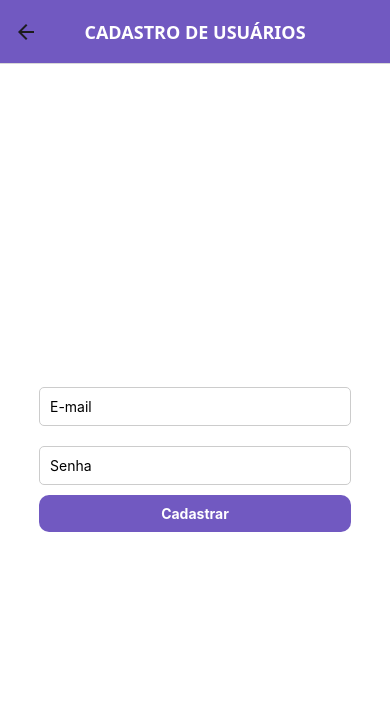
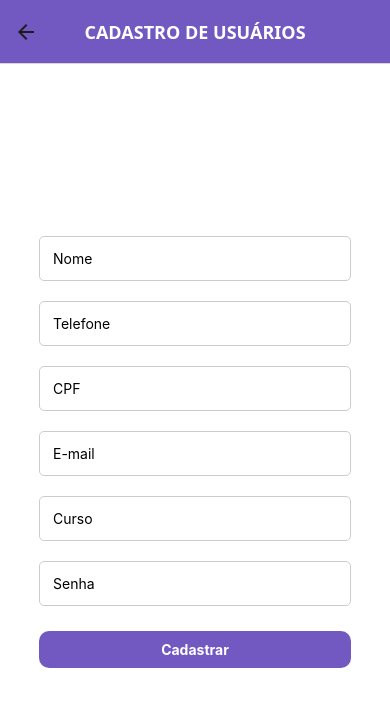
Before and after one commit to GabrielFillip/Poke-API-View, a React Native app: screen /CadastrarUsuario in a window 390 px wide. Shown: the top 706 px of the page. Built offline with nearby package versions, Linux system fonts and the light colour scheme.

Commit message:
"adaptando o cadastro e conectando a API"

```diff
--- a/src/pages/cadastro.js
+++ b/src/pages/cadastro.js
@@ -6,37 +6,80 @@ import {
   TouchableOpacity,
   Text,
   StyleSheet,
+  KeyboardAvoidingView,
+  ScrollView,
+  TouchableWithoutFeedback,
+  Keyboard,
+  Platform
 } from "react-native";
 
 export default class CadastrarUsuario extends Component {
   state = {
+    nome: "",
+    telefone: "",
+    cpf: "",
     email: "",
+    curso: "",
     password: "",
   };
 
   handleCadastro = async () => {
-    const { email, password } = this.state;
-    if (!email || !password) {
+    const { nome, telefone, cpf, email, curso, password } = this.state;
+    if (!nome || !telefone || !cpf || !email || !curso || !password) {
       alert("Preencha todos os campos!");
       return;
     }
-    const user = {
-      email,
-      password,
-    };
+
+    const user = { nome, telefone, cpf, email, curso, senha: password };
+
+    try {
       await AsyncStorage.setItem("user", JSON.stringify(user));
       alert("Usuário cadastrado com sucesso!");
       this.props.navigation.navigate("Login");
+    } catch (error) {
+      alert("Erro ao salvar os dados. Tente novamente.");
+      console.error(error);
+    }
   };
 
   render() {
     return (
-      <View style={styles.container}>
+      <KeyboardAvoidingView
+        behavior={Platform.OS === "ios" ? "padding" : "height"}
+        style={styles.container}
+      >
+        <TouchableWithoutFeedback onPress={Keyboard.dismiss}>
+          <ScrollView contentContainerStyle={styles.scrollContainer}>
+            <View style={styles.div}>
+              <TextInput
+                style={styles.input}
+                placeholder="Nome"
+                value={this.state.nome}
+                onChangeText={(nome) => this.setState({ nome })}
+              />
+              <TextInput
+                style={styles.input}
+                placeholder="Telefone"
+                value={this.state.telefone}
+                onChangeText={(telefone) => this.setState({ telefone })}
+              />
+              <TextInput
+                style={styles.input}
+                placeholder="CPF"
+                value={this.state.cpf}
+                onChangeText={(cpf) => this.setState({ cpf })}
+              />
               <TextInput
                 style={styles.input}
                 placeholder="E-mail"
                 value={this.state.email}
                 onChangeText={(email) => this.setState({ email })}
+              />
+              <TextInput
+                style={styles.input}
+                placeholder="Curso"
+                value={this.state.curso}
+                onChangeText={(curso) => this.setState({ curso })}
               />
               <TextInput
                 style={styles.input}
@@ -49,6 +92,9 @@ export default class CadastrarUsuario extends Component {
                 <Text style={styles.buttonText}>Cadastrar</Text>
               </TouchableOpacity>
             </View>
+          </ScrollView>
+        </TouchableWithoutFeedback>
+      </KeyboardAvoidingView>
     );
   }
 }
@@ -56,24 +102,32 @@ export default class CadastrarUsuario extends Component {
 const styles = StyleSheet.create({
   container: {
     flex: 1,
+    backgroundColor: "#fff",
+  },
+  scrollContainer: {
+    flexGrow: 1,
+    justifyContent: "center",
     alignItems: "center",
-    justifyContent: "center",
-    backgroundColor: "#fff",
+  },
+  div: {
+    width: "80%",
+    alignItems: "center",
   },
   input: {
     borderWidth: 1,
     borderColor: "#ccc",
     borderRadius: 5,
-    padding: 10,
+    padding: 13,
     marginVertical: 10,
-    width: "80%",
+    width: "100%",
   },
   button: {
     backgroundColor: "#7159c1",
     borderRadius: 10,
     padding: 10,
-    width: "80%",
+    width: "100%",
     alignItems: "center",
+    marginVertical: 15
   },
   buttonText: {
     color: "#fff",
--- a/src/pages/login.js
+++ b/src/pages/login.js
@@ -23,7 +23,7 @@ const Login = () => {
       return
     }
     const userJson = JSON.parse(user)
-    if(userJson.email === email && userJson.password === password){
+    if(userJson.email === email && userJson.senha === password){
       navigation.navigate("Main")
     }else{
       alert("E-mail ou senha inválidos!")
--- a/src/pages/main.js
+++ b/src/pages/main.js
@@ -16,72 +16,72 @@ import {
   ProfileButton,
   ProfileButtonText,
 } from "../styles";
+
 export default class Main extends Component {
   state = {
-    newUser: "",
-    users: [],
+    newPokemon: "",
+    pokemons: [],
     loading: false,
   };
 
   async componentDidMount() {
-    const users = await AsyncStorage.getItem("users");
-    if (users) {
-      this.setState({ users: JSON.parse(users) });
+    const pokemons = await AsyncStorage.getItem("pokemons");
+    if (pokemons) {
+      this.setState({ pokemons: JSON.parse(pokemons) });
     }
   }
 
   componentDidUpdate(_, prevState) {
-    const { users } = this.state;
-    if (prevState.users !== users) {
-      AsyncStorage.setItem("users", JSON.stringify(users));
+    const { pokemons } = this.state;
+    if (prevState.pokemons !== pokemons) {
+      AsyncStorage.setItem("pokemons", JSON.stringify(pokemons));
     }
   }
 
-  handleAddUser = async () => {
+  handleAddPokemon = async () => {
     try {
-      const { users, newUser } = this.state;
+      const { pokemons, newPokemon } = this.state;
       this.setState({ loading: true });
-      const response = await api.get(`/users/${newUser}`);
-      if (users.find((user) => user.login === response.data.login)) {
-        alert("Usuário já adicionado!");
+      const response = await api.get(`/pokemon/${newPokemon.toLowerCase()}`);
+      if (pokemons.find((pokemon) => pokemon.id === response.data.id)) {
+        alert("Pokémon já adicionado!");
         this.setState({ loading: false });
         return;
       }
       const data = {
         name: response.data.name,
-        login: response.data.login,
-        bio: response.data.bio,
-        avatar: response.data.avatar_url,
+        id: response.data.id,
+        sprite: response.data.sprites.front_default,
       };
       console.log(data);
 
       this.setState({
-        users: [...users, data],
-        newUser: "",
+        pokemons: [...pokemons, data],
+        newPokemon: "",
         loading: false,
       });
       Keyboard.dismiss();
     } catch (error) {
-      alert("Usuário não encontrado!");
+      alert("Pokémon não encontrado!");
       this.setState({ loading: false });
     }
   };
 
   render() {
-    const { users, newUser, loading } = this.state;
+    const { pokemons, newPokemon, loading } = this.state;
     return (
       <Container>
         <Form>
           <Input
             autoCorrect={false}
             autoCapitalize="none"
-            placeholder="Adicionar usuário"
-            value={newUser}
-            onChangeText={(text) => this.setState({ newUser: text })}
+            placeholder="Adicionar Pokémon"
+            value={newPokemon}
+            onChangeText={(text) => this.setState({ newPokemon: text })}
             returnKeyType="send"
-            onSubmitEditing={this.handleAddUser}
+            onSubmitEditing={this.handleAddPokemon}
           />
-          <SubmitButton loading={loading} onPress={this.handleAddUser}>
+          <SubmitButton loading={loading} onPress={this.handleAddPokemon}>
             {loading ? (
               <ActivityIndicator color="#fff" />
             ) : (
@@ -91,27 +91,22 @@ export default class Main extends Component {
         </Form>
         <List
           showsVerticalScrollIndicator={false}
-          data={users}
-          keyExtractor={(user) => user.login}
+          data={pokemons}
+          keyExtractor={(pokemon) => String(pokemon.id)}
           renderItem={({ item }) => (
             <User>
-              <Avatar source={{ uri: item.avatar }} />
+              <Avatar source={{ uri: item.sprite }} />
               <Name>{item.name}</Name>
-              <Bio>{item.bio}</Bio>
+              <Bio>ID: {item.id}</Bio>
               <ProfileButton
                 onPress={() => {
-                  this.props.navigation.navigate("User", { user: item });
+                  this.setState({
+                    pokemons: this.state.pokemons.filter(
+                      (pokemon) => pokemon.id !== item.id
+                    ),
+                  });
                 }}
-              >
-                <ProfileButtonText>Ver perfil</ProfileButtonText>
-              </ProfileButton>
-              <ProfileButton
-              onPress={() => {
-                this.setState({
-                  users: this.state.users.filter((user) => user.login !== item.login)
-                })
-              }}
-              style={{backgroundColor: "red"}}
+                style={{ backgroundColor: "red" }}
               >
                 <ProfileButtonText>Remover</ProfileButtonText>
               </ProfileButton>
--- a/src/services/api.js
+++ b/src/services/api.js
@@ -1,7 +1,7 @@
 import axios from "axios";
 
 const api = axios.create({
-  baseURL: "https://api.github.com",
+  baseURL: "https://pokeapi.co/api/v2",
 });
 
 export default api;
```
Also changed, not shown: 1 other file (tests, documents, lock files or other folders). Lines whose indentation alone changed are shown as unchanged.
